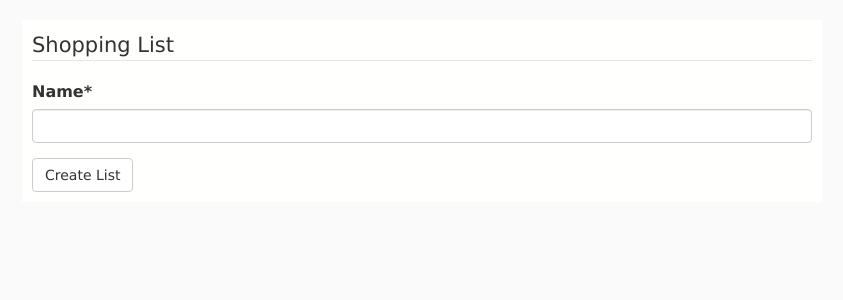
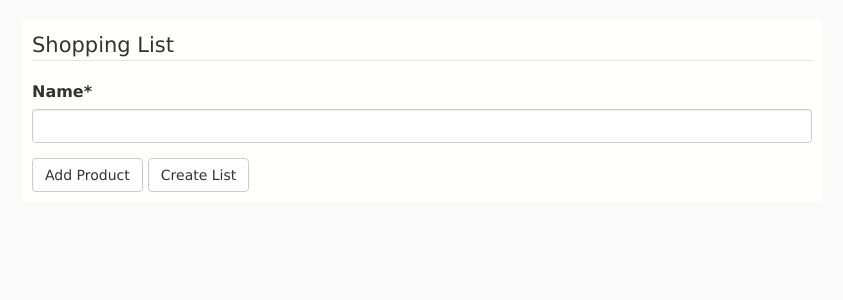
Before and after one commit to jtrain/django-three-ways, a Django app: template shopping/templates/lists/list_form.html in a window 1280 px wide. Shown: the part 44-344 px from the top of the page, without its empty margins (218-1061 px from the left). Run offline with Django 3.2, Linux system fonts and the light colour scheme; the template is opened without the code that fills it: values that come from a table or form of the project are taken from there, others are empty; some libraries are stand-ins or nearby versions.

Commit message:
new jquery to add new products based on a template.

```diff
--- a/shopping/lists/views.py
+++ b/shopping/lists/views.py
@@ -23,7 +23,7 @@ class ItemsInline(InlineFormSet):
     model = Item
     form_class = ItemForm
     can_delete = False
-    extra=30
+    extra = 1
 
 
 class CreateNewList(FormValidMessageMixin, CreateWithInlinesView):
--- a/shopping/templates/base.html
+++ b/shopping/templates/base.html
@@ -118,6 +118,18 @@
       })
     </script>
 
+    <script>
+      $(document).on('click', '.js-add', function(event) {
+        event.preventDefault();
+        var count = $('legend').length - 1;
+        var template = $('#empty-product').html();
+        var html = template.replace(/__prefix__/g, count)
+                           .replace(/__new__/g, count + 1);
+        $('.formsets').append(html);
+        $('#id_items-TOTAL_FORMS').attr('value', count+1);
+      });
+    </script>
+
   </body>
 
 </html>
--- a/shopping/templates/lists/list_form.html
+++ b/shopping/templates/lists/list_form.html
@@ -8,6 +8,7 @@
     <legend>Shopping List</legend>
     {{ form|crispy }}
 
+    <div class="formsets">
     {% for formset in inlines %}
       {{ formset.management_form|safe }}
       {% for product in formset %}
@@ -15,6 +16,13 @@
         {{ product|crispy }}
       {% endfor %}
     {% endfor %}
+    </div>
+    <button class="btn btn-default js-add">Add Product</button>
     <button type="submit" class="btn btn-default">Create List</button>
   </form>
+  <script id="empty-product" type="text/html">
+    <legend>Product __new__</legend>
+    {{ inlines.0.empty_form|crispy }}
+  </script>
+
 {% endblock content %}
```
